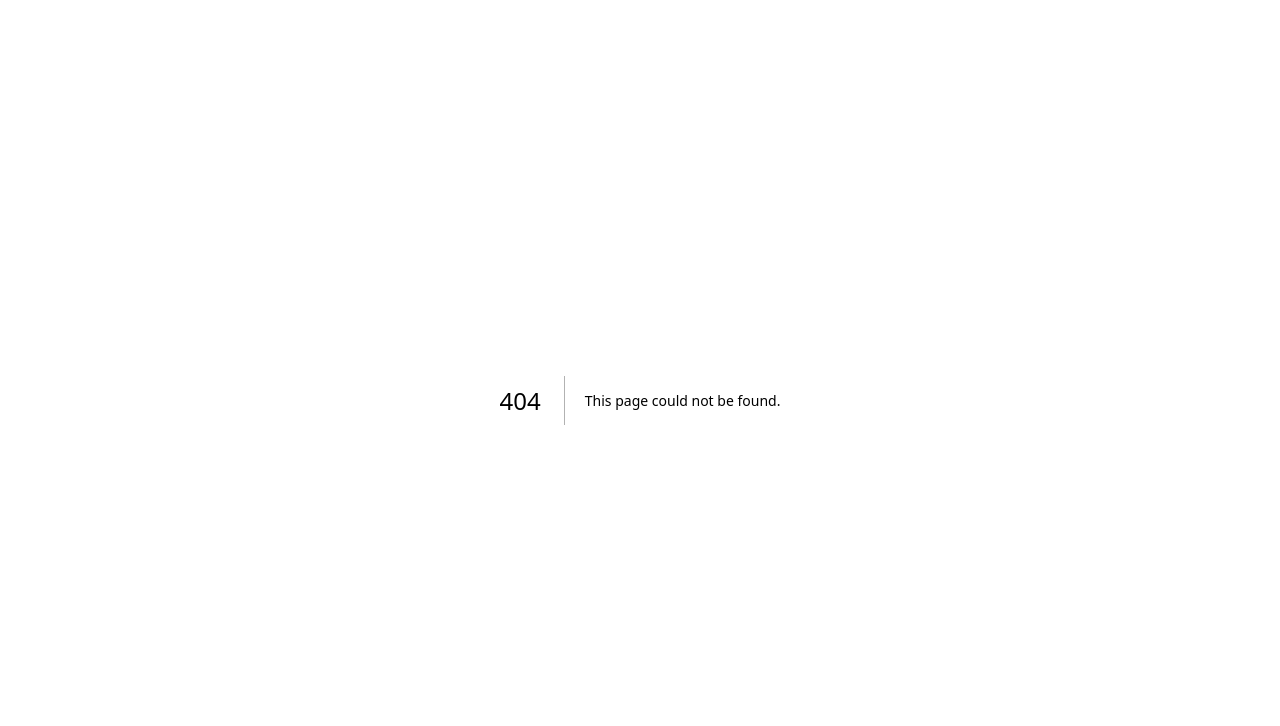
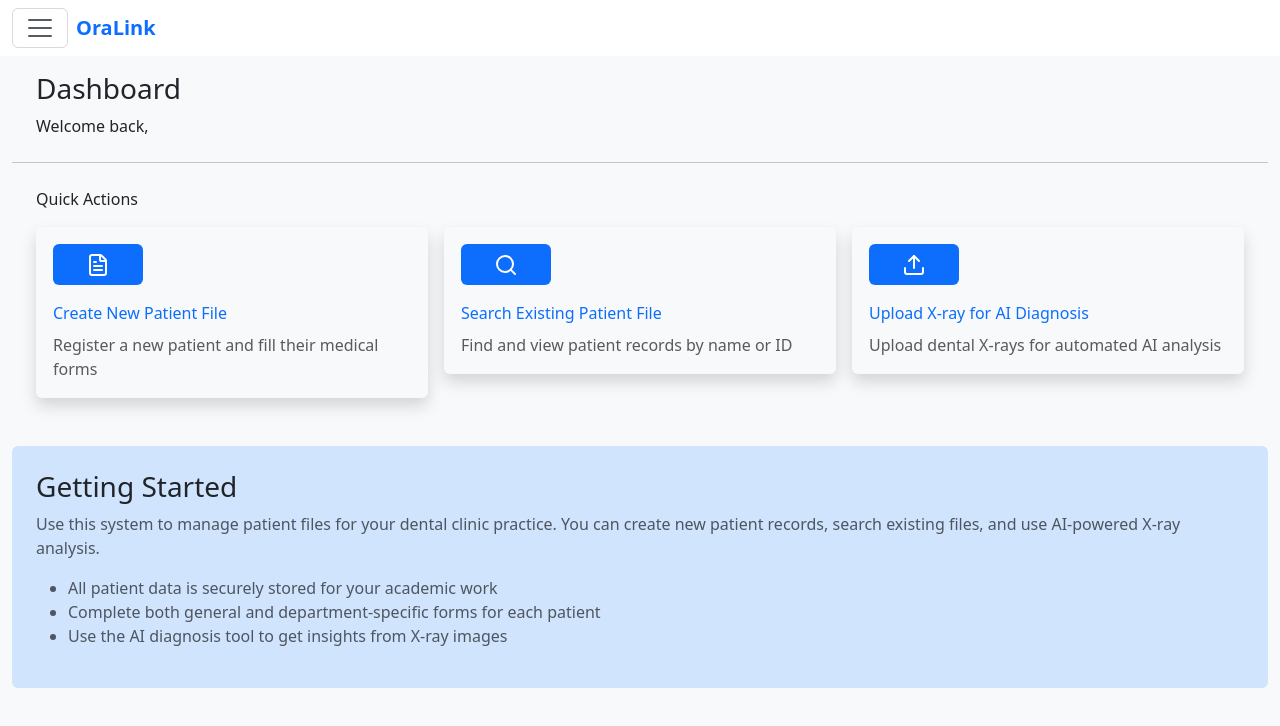
Before and after one commit to You-s-sef24/oralink, a Next.js app: page /dashboard in a window 1280 px wide. Before the commit this address had no page. Shown: the top 726 px of the page. Built offline with nearby package versions, Linux system fonts and the light colour scheme.

Commit message:
Implement Dasboard

```diff
--- /dev/null
+++ b/app/Components/GettingStarted.js
@@ -0,0 +1,19 @@
+export default function GettingStarted() {
+    return (
+        <div className="rounded p-4 my-4" style={{ backgroundColor: "#d1e4feff" }}>
+            <h3>Getting Started</h3>
+            <p class="text-muted mb-3">Use this system to manage patient files for your dental clinic practice. You can create new patient records, search existing files, and use AI-powered X-ray analysis.</p>
+            <ul class="text-muted">
+                <li class="">
+                    <span>All patient data is securely stored for your academic work</span>
+                </li>
+                <li class="">
+                    <span>Complete both general and department-specific forms for each patient</span>
+                </li>
+                <li class="">
+                    <span>Use the AI diagnosis tool to get insights from X-ray images</span>
+                </li>
+            </ul>
+        </div>
+    );
+}
--- a/app/Components/Navbar.js
+++ b/app/Components/Navbar.js
@@ -9,16 +9,16 @@ import '../globals.css';
 export default function Navbar() {
     const pathname = usePathname();
     const router = useRouter();
-    const { setIsLoggedin, setCurrentUser } = useContext(UsersContext);
+    const { setIsLoggedIn, setCurrentUser } = useContext(UsersContext);
 
     const linkClasses = (href) =>
         `list-group-item list-group-item-action py-3 ${pathname === href ? "active text-white bg-primary" : "text-dark"
         }`;
 
     function handleLogout() {
+        setCurrentUser(null);
+        setIsLoggedIn(false);
         router.push('/');
-        setCurrentUser(null);
-        setIsLoggedin(false);
     }
 
     return (
@@ -29,6 +29,7 @@ export default function Navbar() {
                     type="button"
                     data-bs-toggle="offcanvas"
                     data-bs-target="#offcanvasNavbar"
+                    data-bs-scroll="true"
                     aria-controls="offcanvasNavbar"
                 >
                     <span className="navbar-toggler-icon"></span>
@@ -62,11 +63,19 @@ export default function Navbar() {
                             </Link>
 
                             <Link
-                                href="/profile"
+                                href="/my-files"
                                 className={`d-flex align-items-center ${linkClasses("/profile")} rounded border-0 mb-2 gap-2`}
                             >
-                                <svg xmlns="http://www.w3.org/2000/svg" width="20" height="20" viewBox="0 0 24 24" fill="none" stroke="currentColor" strokeWidth="2" strokeLinecap="round" strokeLinejoin="round" className="lucide lucide-user" aria-hidden="true"><path d="M19 21v-2a4 4 0 0 0-4-4H9a4 4 0 0 0-4 4v2"></path><circle cx="12" cy="7" r="4"></circle></svg>
-                                <p className="m-0">Profile</p>
+                                <svg xmlns="http://www.w3.org/2000/svg" width="24" height="24" viewBox="0 0 24 24" fill="none" stroke="currentColor" strokeWidth="2" strokeLinecap="round" strokeLinejoin="round" className="lucide lucide-folder-open w-5 h-5" aria-hidden="true"><path d="m6 14 1.5-2.9A2 2 0 0 1 9.24 10H20a2 2 0 0 1 1.94 2.5l-1.54 6a2 2 0 0 1-1.95 1.5H4a2 2 0 0 1-2-2V5a2 2 0 0 1 2-2h3.9a2 2 0 0 1 1.69.9l.81 1.2a2 2 0 0 0 1.67.9H18a2 2 0 0 1 2 2v2"></path></svg>
+                                <p className="m-0">My Files</p>
+                            </Link>
+
+                            <Link
+                                href="/upload-xray"
+                                className={`d-flex align-items-center ${linkClasses("/profile")} rounded border-0 mb-2 gap-2`}
+                            >
+                                <svg xmlns="http://www.w3.org/2000/svg" width="24" height="24" viewBox="0 0 24 24" fill="none" stroke="currentColor" strokeWidth="2" strokeLinecap="round" strokeLinejoin="round" className="lucide lucide-upload w-5 h-5" aria-hidden="true"><path d="M12 3v12"></path><path d="m17 8-5-5-5 5"></path><path d="M21 15v4a2 2 0 0 1-2 2H5a2 2 0 0 1-2-2v-4"></path></svg>
+                                <p className="m-0">Upload X-ray</p>
                             </Link>
 
                             <button
--- a/app/Contexts/UsersContext.js
+++ b/app/Contexts/UsersContext.js
@@ -1,16 +1,52 @@
 "use client";
 
-import { createContext, useState } from "react";
+import { createContext, useEffect, useState } from "react";
 
 export const UsersContext = createContext();
 
 export default function UsersProvider({ children }) {
     const [users, setUsers] = useState([
-        { id: 1, name: "Youssef Mahmoud", role: "student", email: "202205658@o6u.edu.eg", password: "123" },
+        {
+            id: 1,
+            name: "Youssef Mahmoud",
+            role: "Student",
+            email: "202205658@o6u.edu.eg",
+            password: "123",
+            patients: [],
+        },
     ]);
+    const [currentUser, setCurrentUser] = useState(null);
+    const [isLoggedIn, setIsLoggedIn] = useState(false);
+    const [loading, setLoading] = useState(true);
+
+    useEffect(() => {
+        const storedUser = localStorage.getItem("currentUser");
+        const storedLoginStatus = localStorage.getItem("isLoggedIn");
+        const storedUsers = localStorage.getItem("users");
+        if (storedUsers) {
+            setUsers(JSON.parse(storedUsers));
+        }
+        if (storedUser !== null && storedUser !== "null") {
+            setCurrentUser(JSON.parse(storedUser));
+        }
+        if (storedLoginStatus === "true") {
+            setIsLoggedIn(true);
+        }
+        setLoading(true);
+    }, []);
+
+
+    useEffect(() => {
+        if (!loading) return;
+
+        localStorage.setItem("users", JSON.stringify(users));
+        localStorage.setItem("currentUser", JSON.stringify(currentUser));
+        localStorage.setItem("isLoggedIn", isLoggedIn.toString());
+    }, [users, currentUser, isLoggedIn, loading]);
+
 
     return (
-        <UsersContext.Provider value={{ users }}>
+        <UsersContext.Provider value={{ users, setUsers, currentUser, setCurrentUser, isLoggedIn, setIsLoggedIn }}>
             {children}
         </UsersContext.Provider>
     );
--- /dev/null
+++ b/app/dashboard/dashboard.css
@@ -0,0 +1,18 @@
+.action {
+  border: 1px solid transparent;
+  transition: all 0.3s ease-in-out;
+}
+
+.action:hover {
+  border-color: #0d6efd;
+  cursor: pointer;
+  transform: translateY(-3px);
+}
+
+.action span {
+  transition: transform 0.3s ease-in-out;
+}
+
+.action:hover span {
+  transform: scale(1.15);
+}
--- /dev/null
+++ b/app/dashboard/layout.js
@@ -0,0 +1,33 @@
+import { Geist, Geist_Mono } from "next/font/google";
+import 'bootstrap/dist/css/bootstrap.min.css';
+import "bootstrap-icons/font/bootstrap-icons.css";
+import Navbar from "../Components/Navbar";
+import UsersProvider from "../Contexts/UsersContext";
+import BootstrapClient from "../Components/BootstrapClient";
+
+const geistSans = Geist({
+  variable: "--font-geist-sans",
+  subsets: ["latin"],
+});
+
+const geistMono = Geist_Mono({
+  variable: "--font-geist-mono",
+  subsets: ["latin"],
+});
+
+export const metadata = {
+  title: "Dashboard",
+  description: "Dashboard - OraLink Clinic Management System",
+};
+
+export default function DashboardLayout({ children }) {
+  return (
+    <div className={`${geistSans.variable} ${geistMono.variable} font-sans`}>
+      <UsersProvider>
+        <BootstrapClient />
+        <Navbar />
+        {children}
+      </UsersProvider>
+    </div>
+  );
+}
--- /dev/null
+++ b/app/dashboard/page.js
@@ -0,0 +1,59 @@
+"use client";
+
+import { useContext } from "react";
+import { UsersContext } from "../Contexts/UsersContext";
+import './dashboard.css';
+import GettingStarted from "../Components/GettingStarted";
+import Link from "next/link";
+
+export default function DashboardPage() {
+    const { currentUser } = useContext(UsersContext);
+
+    return (
+        <div className="container-fluid pt-5">
+            <div className="p-4 rounded">
+                <h3>{currentUser?.role} Dashboard</h3>
+                <p className="m-0">Welcome back, {currentUser?.email}</p>
+            </div>
+
+            <hr className="m-0" />
+
+            <div className="p-4">
+                <p>Quick Actions</p>
+                <div className="row g-3">
+                    <div className="col-12 col-sm-6 col-lg-4">
+                        <Link href={'/createnewfile'} className="d-flex flex-column rounded shadow action text-decoration-none p-3">
+                            <span className="w-25 mb-3 text-center bg-primary text-white rounded p-2">
+                                <svg xmlns="http://www.w3.org/2000/svg" width="24" height="24" viewBox="0 0 24 24" fill="none" stroke="currentColor" strokeWidth="2" strokeLinejoin="round" strokeLinecap="round" className="lucide lucide-file-text w-7 h-7 text-white" aria-hidden="true"><path d="M6 22a2 2 0 0 1-2-2V4a2 2 0 0 1 2-2h8a2.4 2.4 0 0 1 1.704.706l3.588 3.588A2.4 2.4 0 0 1 20 8v12a2 2 0 0 1-2 2z"></path><path d="M14 2v5a1 1 0 0 0 1 1h5"></path><path d="M10 9H8"></path><path d="M16 13H8"></path><path d="M16 17H8"></path></svg>
+                            </span>
+                            <p className="mb-2">Create New Patient File</p>
+                            <p className="m-0 text-muted">Register a new patient and fill their medical forms</p>
+                        </Link>
+                    </div>
+
+                    <div className="col-12 col-sm-6 col-lg-4">
+                        <Link href={'/my-files'} className="d-flex flex-column rounded shadow action text-decoration-none p-3">
+                            <span className="w-25 mb-3 text-center bg-primary text-white rounded p-2">
+                                <svg xmlns="http://www.w3.org/2000/svg" width="24" height="24" viewBox="0 0 24 24" fill="none" stroke="currentColor" strokeWidth="2" strokeLinecap="round" strokeLinejoin="round" className="lucide lucide-search w-7 h-7 text-white" aria-hidden="true"><path d="m21 21-4.34-4.34"></path><circle cx="11" cy="11" r="8"></circle></svg>
+                            </span>
+                            <p className="mb-2">Search Existing Patient File</p>
+                            <p className="m-0 text-muted">Find and view patient records by name or ID</p>
+                        </Link>
+                    </div>
+
+                    <div className="col-12 col-sm-6 col-lg-4">
+                        <Link href={'/upload-xray'} className="d-flex flex-column rounded shadow action text-decoration-none p-3">
+                            <span className="w-25 mb-3 text-center bg-primary text-white rounded p-2">
+                                <svg xmlns="http://www.w3.org/2000/svg" width="24" height="24" viewBox="0 0 24 24" fill="none" stroke="currentColor" strokeWidth="2" strokeLinejoin="round" strokeLinecap="round" className="lucide lucide-upload w-7 h-7 text-white" aria-hidden="true"><path d="M12 3v12"></path><path d="m17 8-5-5-5 5"></path><path d="M21 15v4a2 2 0 0 1-2 2H5a2 2 0 0 1-2-2v-4"></path></svg>
+                            </span>
+                            <p className="mb-2">Upload X-ray for AI Diagnosis</p>
+                            <p className="m-0 text-muted">Upload dental X-rays for automated AI analysis</p>
+                        </Link>
+                    </div>
+                </div>
+            </div>
+
+            <GettingStarted />
+        </div>
+    );
+}
--- a/app/globals.css
+++ b/app/globals.css
@@ -1,4 +1,8 @@
 body {
+  background-color: #f8f9fa;
+}
+
+.bg-gradient {
   background: linear-gradient(to bottom, #83aeee, #ffffff);
   min-height: 100vh;
 }
--- a/package.json
+++ b/package.json
@@ -17,6 +17,7 @@
   },
   "devDependencies": {
     "@eslint/eslintrc": "^3",
+    "@types/bootstrap": "^5.2.10",
     "eslint": "^9",
     "eslint-config-next": "15.5.5"
   }
```
Also changed, not shown: app/Components/Signin.js (+5 -2 lines), 1 other file (tests, documents, lock files or other folders).
